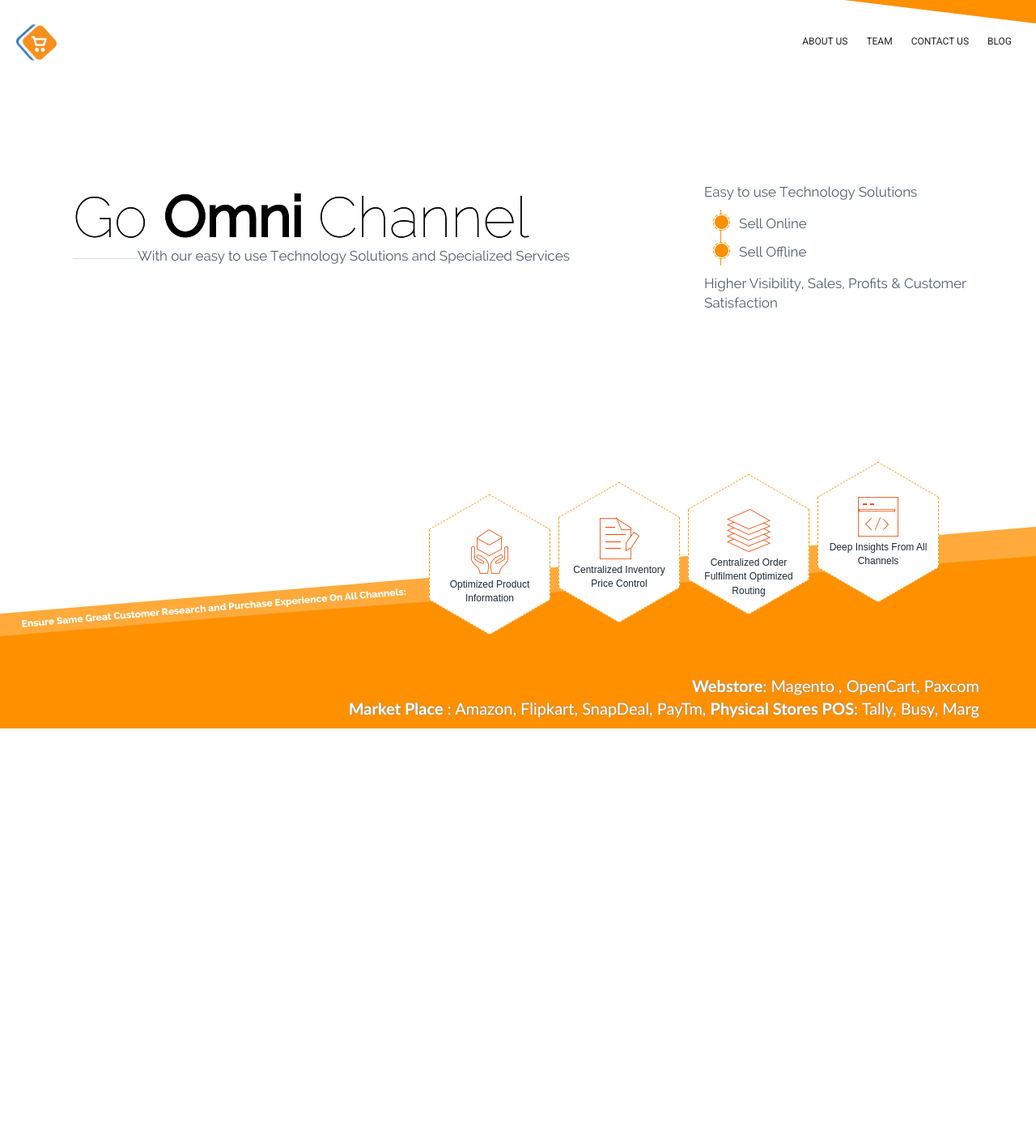
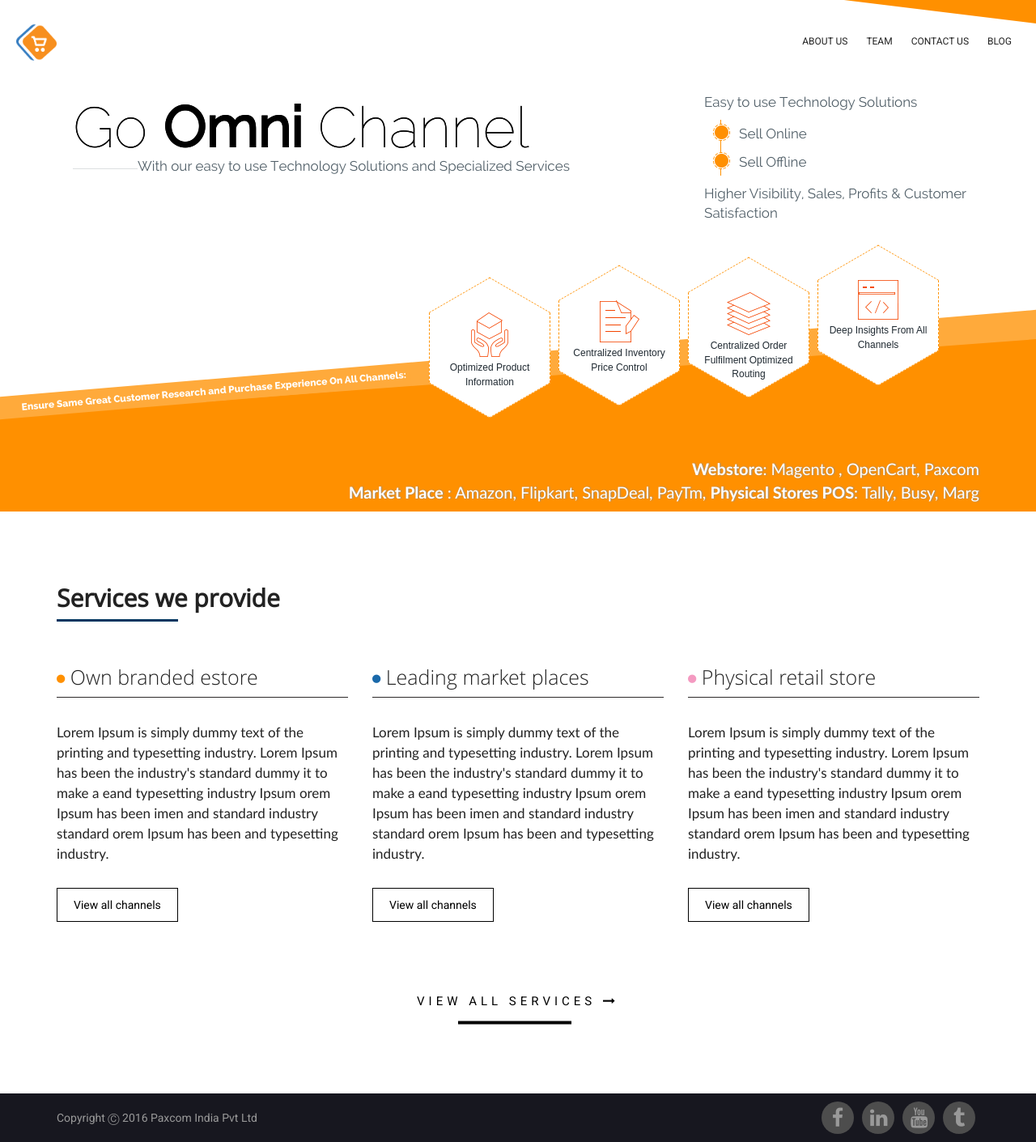
Before and after one commit to paxcom/paxcom.github.io, a Jekyll site: the page built from index.md, in a window 1280 px wide. Shown: the whole page at 81% size. Built offline with Jekyll 4.4.1, drawn with Linux system fonts in a browser that asks for light colours; comment, search, counter and statistics services are not loaded; before the commit the page ends 900 px from its top, so only the background shows below that.

Commit message:
update css and add content in home page

```diff
--- /dev/null
+++ b/_includes/services-paxcom.html
@@ -0,0 +1,33 @@
+<div class="container paxcom-services">
+<div class="row">
+
+<div class="col-xs-12"><h2><strong>Services we provide</strong></h2>
+<div class="border-line-blue"></div> </div>
+</div>
+<div class="row top-space">
+<div class="col-md-4 col-sm-12 col-xs-12 "><h3><i class="fa fa-circle icon-org"></i> Own branded estore</h3>
+<div class="border-line"></div>
+<p>Lorem Ipsum is simply dummy text of the printing and typesetting industry. Lorem Ipsum has been the industry's standard dummy it to make a eand typesetting industry Ipsum  orem Ipsum has been imen and standard industry standard orem Ipsum has been and typesetting industry. </p>
+<div class="btn-view-channel"><a href="#">View all channels</a></div></div>
+<div class="col-md-4 col-sm-12 col-xs-12"><h3> <i class="fa fa-circle icon-blue"></i> Leading market places</h3>
+<div class="border-line"></div>
+<p>Lorem Ipsum is simply dummy text of the printing and typesetting industry. Lorem Ipsum has been the industry's standard dummy it to make a eand typesetting industry Ipsum  orem Ipsum has been imen and standard industry standard orem Ipsum has been and typesetting industry. </p>
+<div class="btn-view-channel"><a href="#">View all channels</a></div></div>
+<div class="col-md-4 col-sm-12 col-xs-12"><h3> <i class="fa fa-circle icon-pink"></i> Physical retail store</h3>
+<div class="border-line"></div>
+<p>Lorem Ipsum is simply dummy text of the printing and typesetting industry. Lorem Ipsum has been the industry's standard dummy it to make a eand typesetting industry Ipsum  orem Ipsum has been imen and standard industry standard orem Ipsum has been and typesetting industry. </p>
+<div class="btn-view-channel"><a href="#">View all channels</a></div></div>
+</div>
+
+<div class="row top-space">
+<div class="col-xs-12">
+
+<div class="btn-services"> <a href="#">
+  <svg height="60" width="320" >
+    <rect class="shape" height="60" width="320" />
+    <div class="text">VIEW ALL SERVICES <i class="fa fa-long-arrow-right"></i> </div>
+  </svg> </a>
+</div>  </div>
+</div>
+
+</div>
--- a/css/style.css
+++ b/css/style.css
@@ -696,20 +696,67 @@
 .paxcom-intro-outter{
 
 margin: 0 auto;
-position: absolute;
-height:300px;
+position: relative;
+
 max-width:1170px;
 width:100%;
-left:50%;
-top:40%;
-margin-top:-150px;
-margin-left:-585px;
-
 padding: 0 20px;
 
 }
 
 
+.paxcom-services{ padding:70px 15px 0px 15px;}
+.icon-org{ font-size:12px; color:#ff9000; vertical-align:top; padding-top:10px;}
+.icon-blue{ font-size:12px; color:#1a69aa; vertical-align:top; padding-top:10px;}
+.icon-pink{ font-size:12px; color:#f49ac1; vertical-align:top; padding-top:10px;}
+
+.border-line{ border-top:solid 1px #2d2a2a; width:100%; padding:10px 0; }
+.border-line-blue{ border-top:solid 3px #003560; padding:10px 0; width:150px;}
+
+
+.btn-view-channel{ margin:20px 0; }
+.btn-view-channel a{ text-decoration:none; padding:10px 20px; text-align:center; color:#000000; border:solid 1px #000000;
+ background: #fff;
+
+	  float:left;
+    transition:all 0.5s ease;
+}
+.btn-view-channel a:hover{ background-color:#ff9000;  color:#FFFFFF; border:solid 1px #ff9000;}
+
+
+.btn-services {
+  position: relative;
+
+
+  transform: translateY(-50%);
+	  margin: 100px auto 0 auto;
+  width: 320px;
+}
+.shape {
+  stroke-dasharray: 140 540;
+  stroke-dashoffset: -474;
+  stroke-width: 8px;
+  fill: transparent;
+  stroke: #000;
+  border-bottom: 5px solid black;
+  transition: stroke-width 1s, stroke-dashoffset 1s, stroke-dasharray 1s;
+}
+.text {
+
+  font-size: 15px;
+  line-height: 32px;
+  letter-spacing: 5px;
+  color: #000;
+  top: -50px;
+  text-align:center;
+  position: relative;
+}
+.btn-services:hover .shape {
+  stroke-width: 2px;
+   stroke: #ff9000;
+  stroke-dashoffset: 0;
+  stroke-dasharray: 760;
+}
 
 
 .product-info-popup .modal-header {
@@ -967,7 +1014,7 @@
 .footer-outter {
 	bottom: 0px;
 	width: 100%;
-	position:absolute;
+	position: relative;
 	overflow-x:hidden;
 	overflow-y:visible;
 	padding-top:60px;
@@ -1605,8 +1652,10 @@
 }
 .top-nav-bar ul li a:hover {
 	color: #FFFFFF;
-	padding: 10px 0 0 0;
-}
+	padding: 10px 0 7px 0;
+}
+
+.top-nav-bar ul li a.active{ padding: 10px 0 4px 0;}
 .navbar-default .navbar-toggle .icon-bar {
 	color: #fff;
 }
@@ -1689,7 +1738,7 @@
 overflow-x: hidden;
 overflow-y: visible;
 padding-top: 60px;
-position: absolute; bottom:auto;}
+position: relative; bottom:auto;}
 
 
  .footer-info{ padding:0px;}
@@ -1700,7 +1749,7 @@
  .paxcom-into-text em{padding-left:0; text-align:left;}
 
  .bg:after {
-    border-bottom: 141px solid #ffaa3b;}
+   border-bottom: none;}
  }
 
 
--- a/index.md
+++ b/index.md
@@ -4,3 +4,5 @@
 <div class="clearfix"></div>
 {% include paxcom-intro.html %}
 {% include footer-paxcom.html %}
+{% include services-paxcom.html %}
+{% include footer.html %}
```
